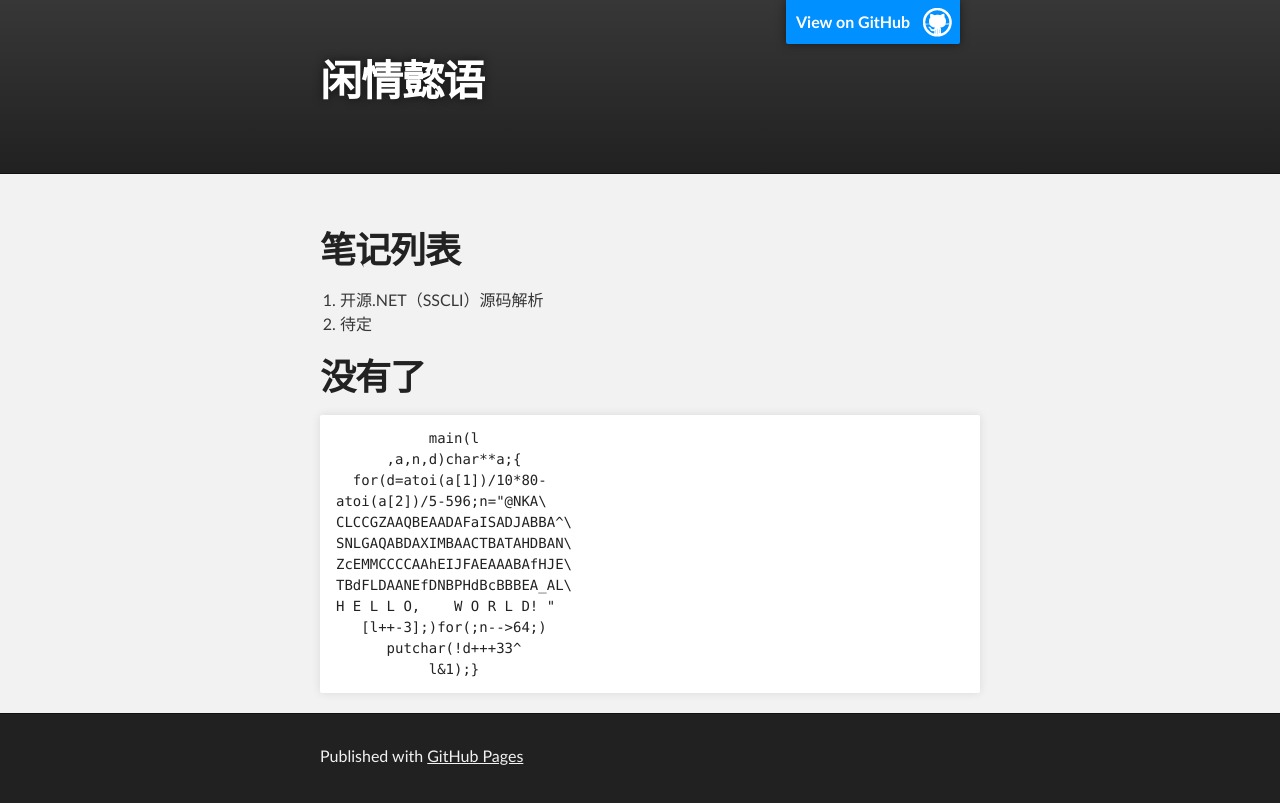
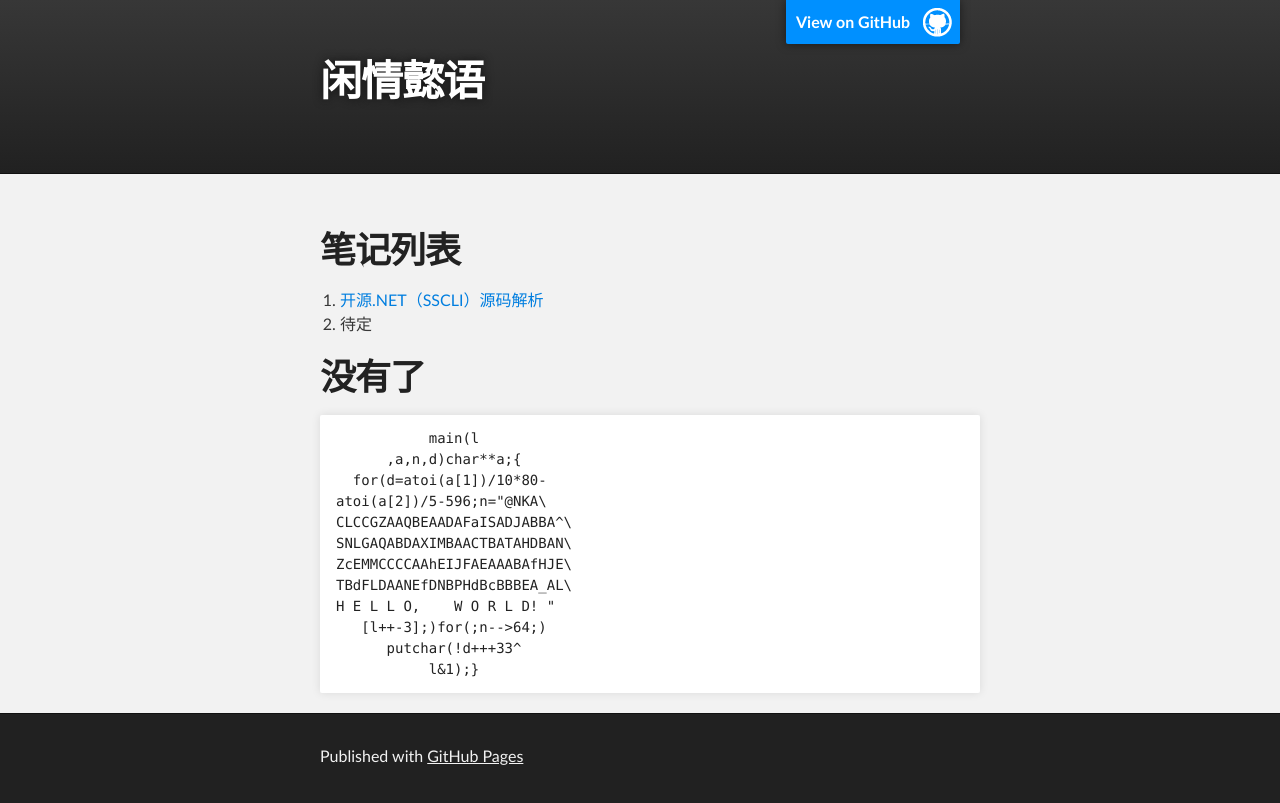
Before and after one commit to slouyi/shiyimin.github.io, a plain HTML site: page index.html in a window 1280 px wide. Drawn offline with Linux system fonts and the light colour scheme.

Commit message:
尝试下使用github写作，维护目录的工作。

```diff
--- a/index.html
+++ b/index.html
@@ -31,7 +31,7 @@
 <a id="笔记列表" class="anchor" href="#%E7%AC%94%E8%AE%B0%E5%88%97%E8%A1%A8" aria-hidden="true"><span class="octicon octicon-link"></span></a>笔记列表</h1>
 
 <ol>
-<li>开源.NET（SSCLI）源码解析</li>
+<li><a href="https://github.com/shiyimin/shiyimin.github.io/blob/master/sscli/TOC.md">开源.NET（SSCLI）源码解析</a></li>
 <li>待定</li>
 </ol>
 
```
